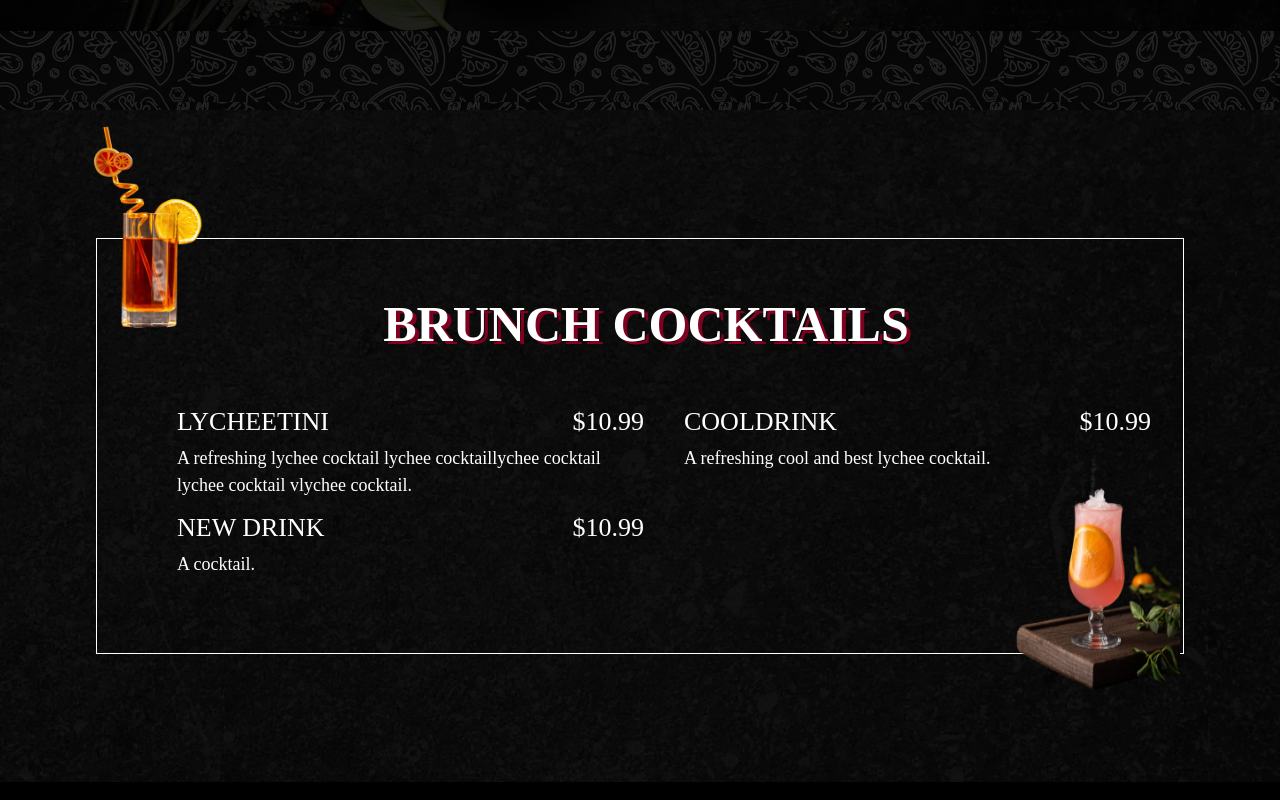
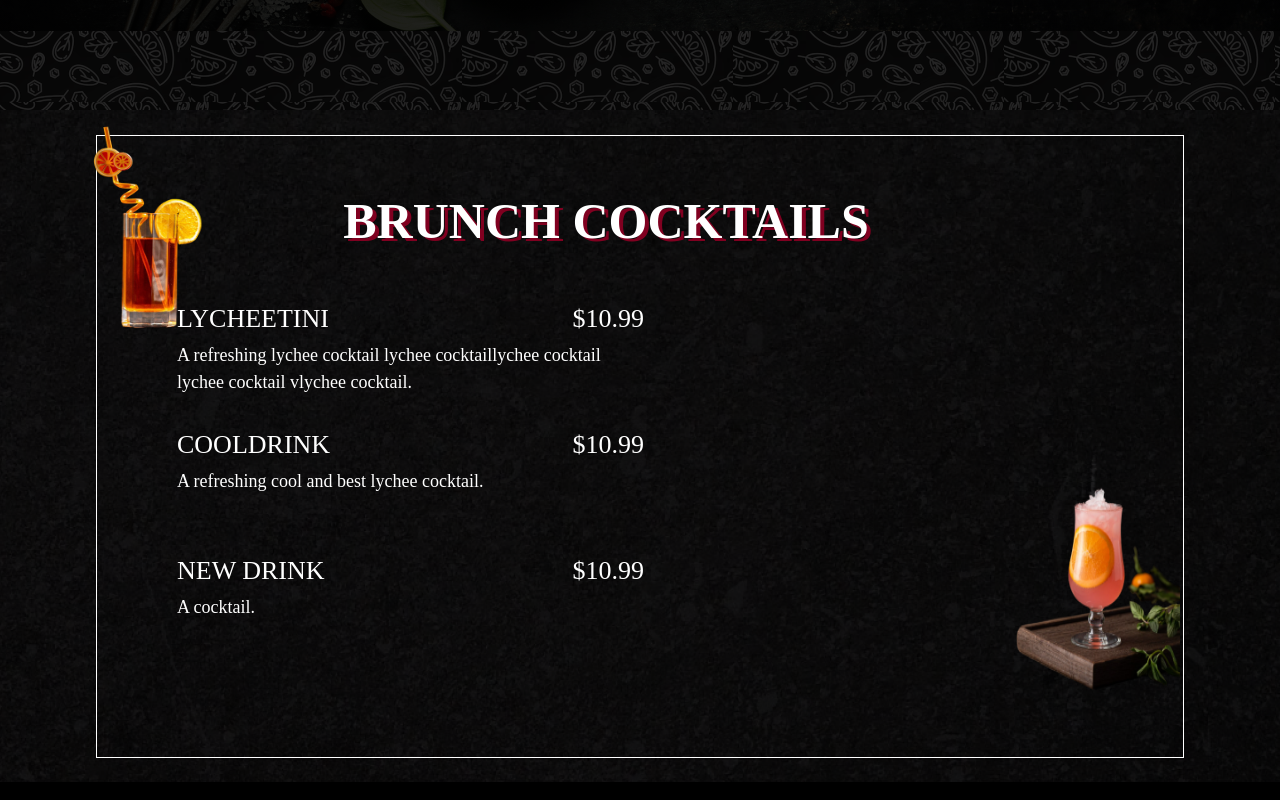
Before and after one commit to Prabanj10/menuApp2, a React (Vite) app in the folder client/: page / in a window 1280 px wide. Shown: the part 380-1180 px from the top of the page. Built offline with nearby package versions, Linux system fonts and the light colour scheme.

Commit message:
fix margin

```diff
--- a/client/pages/Menu.jsx
+++ b/client/pages/Menu.jsx
@@ -72,7 +72,7 @@ const Menu = () => {
 
       <div className="bg-im2 w-full"></div>
       <div className="bg-im3 w-full relative flex justify-center items-center">
-        <div className=" border border-1 sm:min-h-[416px] h-auto flex flex-col   border-white pt-7 pl-5 pr-5 pb-15 min-h-[466px] w-[85%] ">
+        <div className=" border border-1 sm:min-h-[416px] h-auto flex flex-col   border-white pt-7 pl-5 sm:pl-5 pr-25 pb-35 sm:pb-30 min-h-[466px] w-[85%] ">
           <div className=' flex justify-center'>
           <h1 className="text-white font-[Oswald] mt-5 max-w-30 sm:max-w-full indent-3 font-semibold text-[30px] sm:text-[50px] text-[#800020] [text-shadow:4px_3px_0px_#800020]">
             BRUNCH COCKTAILS
--- a/client/src/components/Item.jsx
+++ b/client/src/components/Item.jsx
@@ -3,7 +3,7 @@
 const Item = ({item}) => {
   return (
     <div className="text-white">
-    <div className="w-[260px] h-[66px]  sm:w-[467px] flex flex-col gap-1  ">
+    <div className="w-[260px] h-[66px]  sm:w-[467px] flex flex-col sm:gap-1 mb-5   ">
     <div className=" flex justify-between  uppercase font-[Oswald] text-[16px]  sm:text-[26px]">
     <h1 className="">{item.name}</h1>
     <h1>${item.price}</h1>
```
